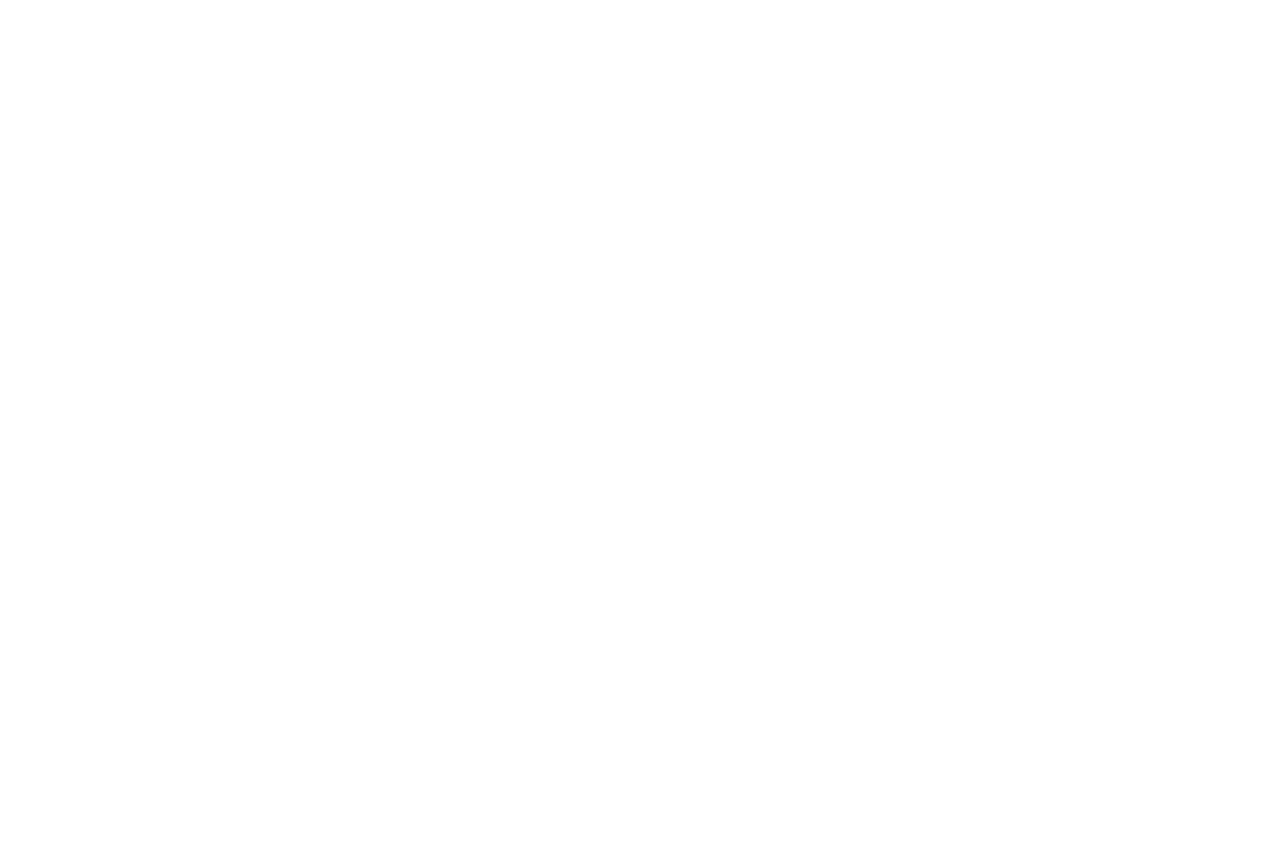
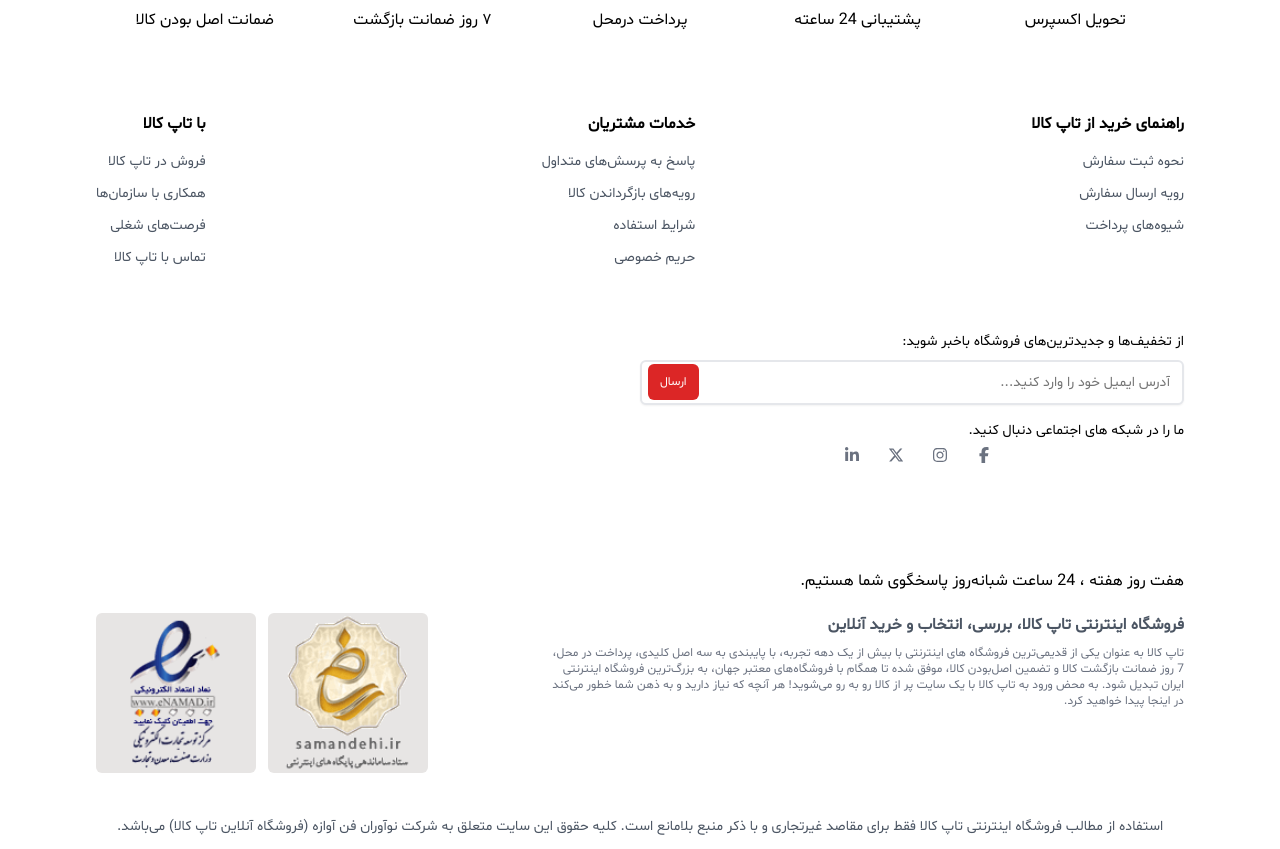
Before and after one commit to Ashkan2003/didikalaPrivate, a Next.js app: page / in a window 1280 px wide. Shown: the part 5091-5940 px from the top of the page. Before the commit the page ends 5091 px from the top, so only its background shows below. Built offline with nearby package versions, Linux system fonts and the light colour scheme.

Commit message:
setup footer step-2

```diff
--- a/src/components/Footer.tsx
+++ b/src/components/Footer.tsx
@@ -1,10 +1,27 @@
 import Image from "next/image";
-import React from "react";
+import Link from "next/link";
+import React, { ReactNode } from "react";
+import {
+  FaFacebookF,
+  FaInstagram,
+  FaLinkedinIn,
+  FaXTwitter,
+} from "react-icons/fa6";
 import { IoIosArrowDropup } from "react-icons/io";
 
 type brandLogo = {
   brandName: string;
   brandlogoImg: string;
+};
+
+type footerService = {
+  mainTitle: string;
+  services: { serviceTitle: string; serviceHref: string }[];
+};
+
+type footerSocialMediaType = {
+  icon: ReactNode;
+  href: string;
 };
 
 const LogoList: brandLogo[] = [
@@ -30,9 +47,58 @@
   },
 ];
 
+const footerServiceList: footerService[] = [
+  {
+    mainTitle: "راهنمای خرید از تاپ کالا",
+    services: [
+      { serviceTitle: "نحوه ثبت سفارش", serviceHref: "/" },
+      { serviceTitle: "رویه ارسال سفارش", serviceHref: "/" },
+      { serviceTitle: "شیوه‌های پرداخت", serviceHref: "/" },
+    ],
+  },
+  {
+    mainTitle: "خدمات مشتریان",
+    services: [
+      {
+        serviceTitle: "پاسخ به پرسش‌های متداول",
+        serviceHref: "/",
+      },
+      { serviceTitle: "رویه‌های بازگرداندن کالا", serviceHref: "/" },
+      { serviceTitle: "شرایط استفاده", serviceHref: "/" },
+      { serviceTitle: "حریم خصوصی", serviceHref: "/" },
+    ],
+  },
+  {
+    mainTitle: "با تاپ کالا",
+    services: [
+      {
+        serviceTitle: "فروش در تاپ کالا",
+        serviceHref: "/",
+      },
+      { serviceTitle: "همکاری با سازمان‌ها", serviceHref: "/" },
+      { serviceTitle: "فرصت‌های شغلی", serviceHref: "/" },
+      { serviceTitle: "تماس با تاپ کالا", serviceHref: "/" },
+    ],
+  },
+];
+
+const baseStringClass =
+  "bg-white text-gray-500 w-8 h-7 p-[6px]  rounded-lg hover:text-gray-600 transition-all";
+
+const footerSocialMedia: footerSocialMediaType[] = [
+  {
+    icon: <FaFacebookF className={baseStringClass} />,
+    href: "/",
+  },
+  { icon: <FaInstagram className={baseStringClass} />, href: "/" },
+  { icon: <FaXTwitter className={baseStringClass} />, href: "/" },
+  { icon: <FaLinkedinIn className={baseStringClass} />, href: "/" },
+];
+
 const Footer = () => {
   return (
-    <div className="border-t-2 border-gray-100 py-3 mt-24 space-y-9 sm:px-24">
+    <div className="border-t-2 border-gray-100 py-3  mt-24 space-y-20 px-10 sm:px-24">
+      {/* up-btn */}
       <div className="flex justify-center">
         <div className="flex items-center justify-between w-32">
           <span>بازگشت به بالا</span>
@@ -41,6 +107,7 @@
           </div>
         </div>
       </div>
+      {/* service-logos */}
       <div className="grid grid-cols-2 sm:grid-cols-3 md:grid-cols-4 lg:grid-cols-5">
         {LogoList.map((item, index) => (
           <div key={index} className="flex flex-col  items-center">
@@ -51,6 +118,91 @@
           </div>
         ))}
       </div>
+      {/* service-title */}
+      <div className="flex justify-between flex-wrap gap-16">
+        {footerServiceList.map((service, index) => (
+          <div key={index}>
+            <p className="font-semibold pb-4">{service.mainTitle}</p>
+            <div className="flex flex-col space-y-3 text-sm text-gray-600">
+              {service.services.map((item, index) => (
+                <Link href={item.serviceHref} key={index}>
+                  {item.serviceTitle}
+                </Link>
+              ))}
+            </div>
+          </div>
+        ))}
+        <div className="w-full md:w-1/2">
+          <p className="text-[10px] sm:text-sm ">
+            از تخفیف‌ها و جدیدترین‌های فروشگاه باخبر شوید:
+          </p>
+          <div className="relative flex items-center pt-2 pb-4">
+            <button className="text-white bg-red-600 rounded-md px-3 py-2.5 text-xs absolute top-3 left-2">
+              ارسال
+            </button>
+
+            <input
+              className="w-full  h-[45px] !bg-white bg-transparent placeholder:text-[#757575] text-slate-700 text-sm border-gray-200 border-2  rounded-md pl-10 pr-3 py-2 transition duration-300 ease focus:outline-none focus:border-slate-400 hover:border-slate-300 shadow-sm focus:shadow"
+              placeholder="آدرس ایمیل خود را وارد کنید..."
+            />
+          </div>
+          <div>
+            <p className="text-sm ">ما را در شبکه های اجتماعی دنبال کنید.</p>
+            <ul className="flex justify-center">
+              {footerSocialMedia.map((item, index) => (
+                <li key={index} className="pe-3">
+                  <Link href={item.href} className="">
+                    {item.icon}
+                  </Link>
+                </li>
+              ))}
+            </ul>
+          </div>
+        </div>
+      </div>
+      {/* site-description */}
+      <div className="">
+        <p className="py-5">
+          هفت روز هفته ، 24 ساعت شبانه‌روز پاسخگوی شما هستیم.
+        </p>
+        <div className="flex justify-center space-y-3 text-center md:text-right md:space-y-0 md:justify-between flex-wrap gap-x-11  w-full ">
+          <div className="space-y-2">
+            <p className="text-gray-600 font-bold  ">
+              فروشگاه اینترنتی تاپ کالا، بررسی، انتخاب و خرید آنلاین
+            </p>
+            <p className="text-gray-500 text-xs max-w-[40rem]">
+              تاپ کالا به عنوان یکی از قدیمی‌ترین فروشگاه های اینترنتی با بیش از
+              یک دهه تجربه، با پایبندی به سه اصل کلیدی، پرداخت در محل، 7 روز
+              ضمانت بازگشت کالا و تضمین اصل‌بودن کالا، موفق شده تا همگام با
+              فروشگاه‌های معتبر جهان، به بزرگ‌ترین فروشگاه اینترنتی ایران تبدیل
+              شود. به محض ورود به تاپ کالا با یک سایت پر از کالا رو به رو
+              می‌شوید! هر آنچه که نیاز دارید و به ذهن شما خطور می‌کند در اینجا
+              پیدا خواهید کرد.
+            </p>
+          </div>
+          <div className="flex gap-3 ">
+            <Image
+              src="/imgs/symbol-01.png"
+              alt="symbol-1"
+              width={160}
+              height={100}
+              className="bg-stone-200 rounded-md"
+            />{" "}
+            <Image
+              src="/imgs/symbol-02.png"
+              alt="symbol-1"
+              width={160}
+              height={200}
+              className="bg-stone-200 rounded-md"
+            />
+          </div>
+        </div>
+        <p className="text-sm text-gray-600 text-center pt-11">
+          استفاده از مطالب فروشگاه اینترنتی تاپ کالا فقط برای مقاصد غیرتجاری و
+          با ذکر منبع بلامانع است. کلیه حقوق این سایت متعلق به شرکت نوآوران فن
+          آوازه (فروشگاه آنلاین تاپ کالا) می‌باشد.
+        </p>
+      </div>
     </div>
   );
 };
```
Also changed, not shown: public/imgs/symbol-01.png (added), public/imgs/symbol-02.png (added).
